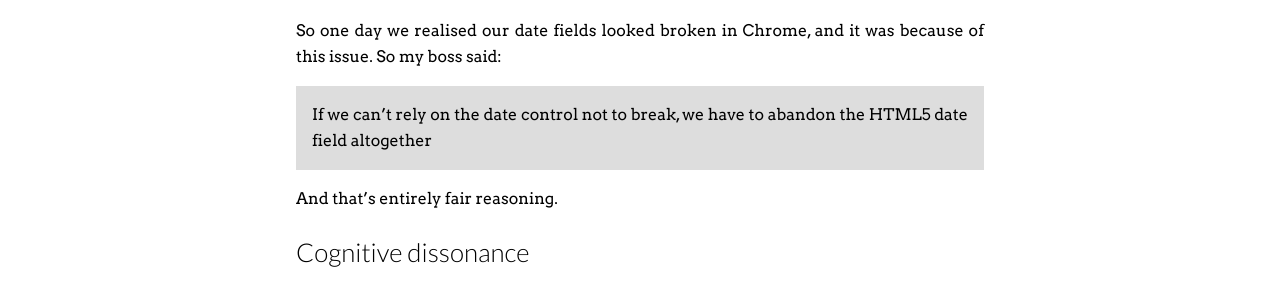
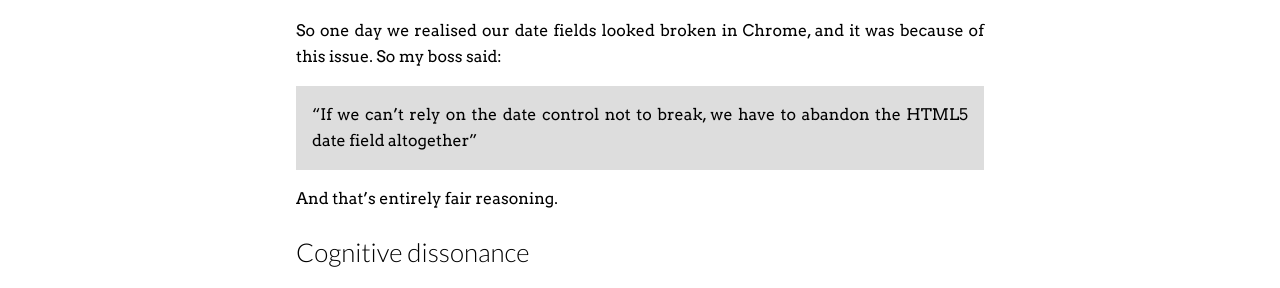
Before and after one commit to nottrobin/robinwinslow.uk, a Jekyll site: the page built from _posts/2013-03-05-chrome-v25-breaks-layout-of-date-field.md, in a window 1280 px wide. Shown: the part 668-956 px from the top of the page. Built offline with Jekyll 4.4.1, drawn with Linux system fonts in a browser that asks for light colours; Markdown is read by kramdown in place of the engine named in the settings; a script that is not in the unit is left out; comment, search, counter and statistics services are not loaded.

```diff
--- a/_posts/2013-03-05-chrome-v25-breaks-layout-of-date-field.md
+++ b/_posts/2013-03-05-chrome-v25-breaks-layout-of-date-field.md
@@ -25,7 +25,7 @@ I think this is, if not "best", at least a pretty common practice.
 
 So one day we realised our date fields looked broken in Chrome, and it was because of this issue. So my boss said:
 
-> If we can't rely on the date control not to break, we have to abandon the HTML5 date field altogether
+> "If we can't rely on the date control not to break, we have to abandon the HTML5 date field altogether"
 
 And that's entirely fair reasoning.
 
```
